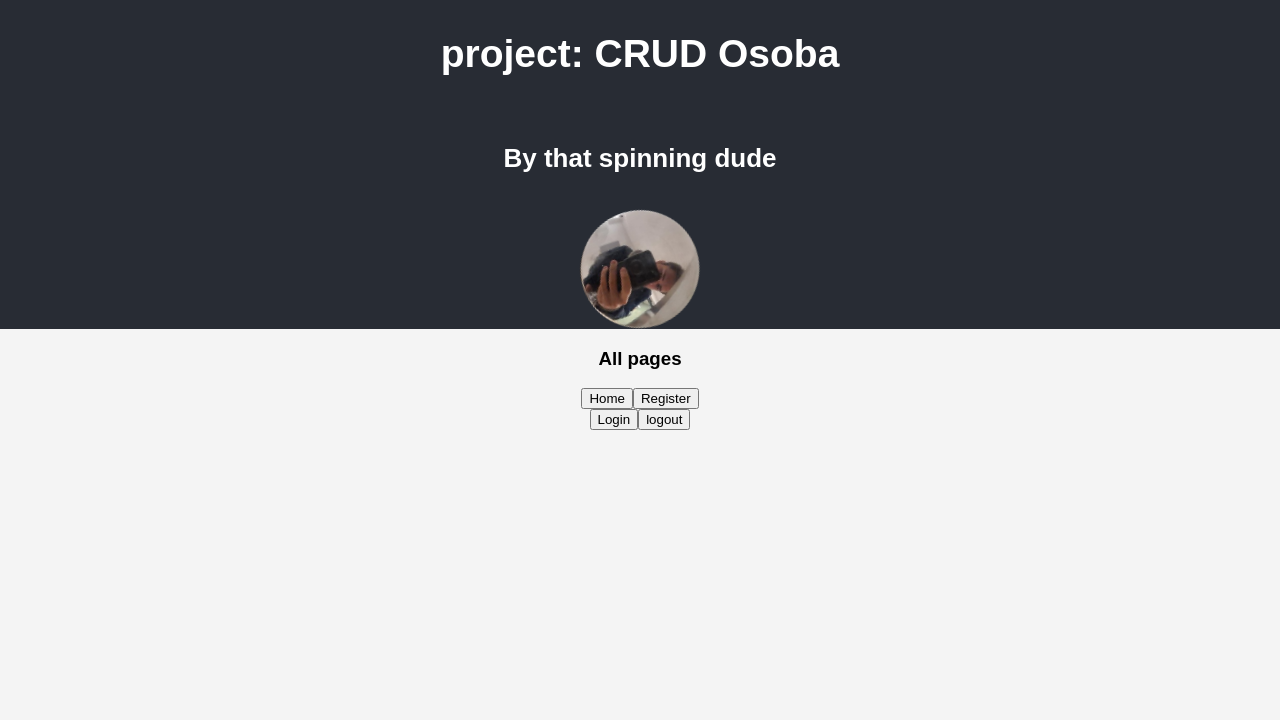
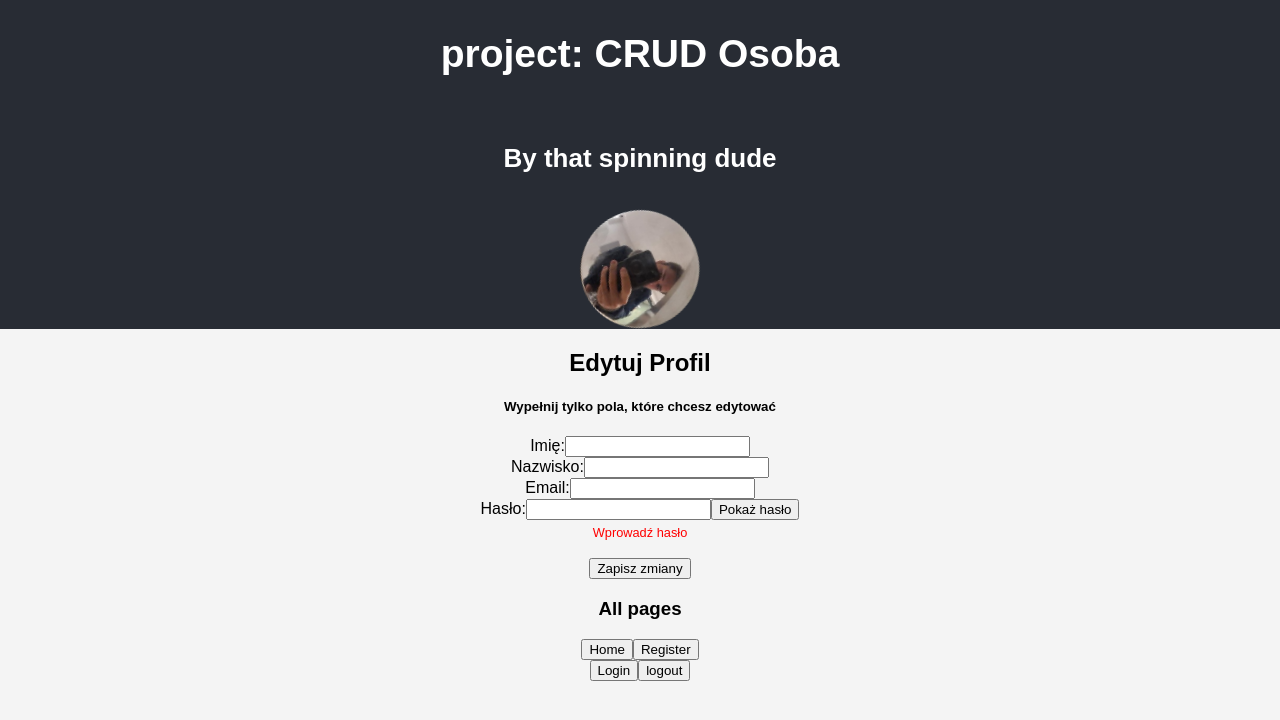
Before and after one commit to KubaKniec/CrudOsobaFront, a React (Create React App) app: page /editData in a window 1280 px wide. Shown: the top 720 px of the page. Built offline with nearby package versions, Linux system fonts and the light colour scheme.

Commit message:
Person data update

```diff
--- a/src/App.js
+++ b/src/App.js
@@ -10,17 +10,31 @@ import Navbar from "./components/Navbar";
 import React, {useEffect, useState} from "react";
 import axios from "axios";
 import {render} from "@testing-library/react";
+import EditPersonData from "./components/EditPersonData";
 
 
 function App() {
+    // const handleRefresh = () => {
+    //     window.location.reload();
+    // };
+
     const logout = () => {
         localStorage.clear();
     }
+
     const isLoggedIn = () => {
-        if (localStorage.getItem('login-data-name') !== undefined){
-            return render(<button onClick={logout}>logout</button>)
-        }
-        return '';
+        const userName = localStorage.getItem('login-data-name');
+        if (userName) {
+            return (
+                <div>
+                    <h6>Zalogowano jako {userName}</h6>
+                    <button onClick={logout}>logout</button>
+                </div>
+
+            );
+        } else return (
+            <div></div>
+        )
     }
 
     return (
@@ -29,7 +43,9 @@ function App() {
                     <h2>project: CRUD Osoba</h2>
                     <h4>By that spinning dude</h4>
                     <img src={me} className="App-logo" alt="me" />
+                    {isLoggedIn()}
                     {/*<Navbar/>*/}
+
                 </header>
                 <body>
                     <div>
@@ -38,6 +54,7 @@ function App() {
                                     <Route path="/" element={<Home/>}/>
                                     <Route path="/register" element={<Register/>}/>
                                     <Route path="/login" element={<Login/>}/>
+                                    <Route path="/editData" element={<EditPersonData/>}/>
                                 </Routes>
                                     <h3>All pages</h3>
                                 <Link to="/">
--- /dev/null
+++ b/src/components/EditPersonData.js
@@ -0,0 +1,152 @@
+import React, {Component} from "react";
+import {Link} from "react-router-dom";
+import ApiService from "../service/ApiService";
+
+class EditPersonData extends Component {
+    constructor(props) {
+        super(props);
+        this.state = {
+            id: '',
+            name: '',
+            surname: '',
+            email: '',
+            password: '',
+            showPassword: false,
+            message: '',
+        };
+    }
+
+    componentDidMount() {
+        // Pobierz dane użytkownika do edycji i ustaw w stanie komponentu
+        this.fetchUserData();
+    }
+
+    fetchUserData = () => {
+        const userId = localStorage.getItem('login-data-id');
+        if (userId) {
+            ApiService.getPersonById(userId)
+                .then((response) => {
+                    const userData = response.data;
+                    this.setState({
+                        id: userId,
+                        name: userData.name,
+                        surname: userData.surname,
+                        email: userData.email,
+                        password: userData.password,
+                    });
+                })
+                .catch((error) => {
+                    console.error('Błąd podczas pobierania danych użytkownika:', error);
+                });
+        }
+    };
+
+    saveChanges = (e) => {
+        const Id = localStorage.getItem('login-data-id');
+        if (Id){
+            e.preventDefault();
+            const { id, name, surname, email, password } = this.state;
+            const userId = localStorage.getItem('login-data-id');
+
+            if (userId) {
+                const person = {
+                    id,
+                    name,
+                    surname,
+                    email,
+                    password,
+                };
+
+                ApiService.updatePersonById(this.state.id, person)
+                    .then((res) => {
+                        this.setState({ message: 'Zaktualizowano dane użytkownika pomyślnie.' });
+                    })
+                    .catch((error) => {
+                        console.error('Błąd podczas aktualizacji danych użytkownika:', error);
+                        this.setState({ message: 'Błąd podczas aktualizacji danych użytkownika.' });
+                    });
+            }
+        } else {
+            alert("Zaloguj się aby edytować dane")
+        }
+    };
+
+    onChange = (e) => {
+        const { name, value } = e.target;
+        this.setState({ [name]: value });
+    };
+
+    toggleShowPassword = () => {
+        this.setState((prevState) => ({
+            showPassword: !prevState.showPassword,
+        }));
+    };
+
+    checkPasswordStrength = () => {
+        const password = this.state.password;
+        if (password === undefined || password === null) {
+            return 'Wprowadź hasło';
+        }
+
+        const passwordRegex = /^(?=.*[a-z])(?=.*[A-Z])(?=.*[0-9])(?=.*[!@#$%^&*()_+{}\[\]:;<>,.?~\\/-]).{6,}$/;
+        const isStrong = passwordRegex.test(this.state.password);
+
+        if (this.state.password.length === 0) {
+            return 'Wprowadź hasło';
+        } else if (!isStrong) {
+            return 'Hasło powinno mieć co najmniej 1 dużą literę, 1 małą literę, więcej niż 6 znaków oraz znak specjalny.';
+        } else {
+            return 'Silne hasło';
+        }
+    };
+
+    render() {
+        const passwordStrength = this.checkPasswordStrength();
+        return (
+            <>
+                <div>
+                    <h2>Edytuj Profil</h2>
+                    <h5>Wypełnij tylko pola, które chcesz edytować</h5>
+
+
+                    <form onSubmit={this.saveChanges}>
+                        <label>
+                            Imię:
+                            <input type="text" name="name" value={this.state.name} onChange={this.onChange} />
+                        </label>
+                        <br />
+                        <label>
+                            Nazwisko:
+                            <input type="text" name="surname" value={this.state.surname} onChange={this.onChange} />
+                        </label>
+                        <br />
+                        <label>
+                            Email:
+                            <input type="email" name="email" value={this.state.email} onChange={this.onChange} />
+                        </label>
+                        <br />
+                        <label>
+                            Hasło:
+                            <input
+                                type={this.state.showPassword ? 'text' : 'password'}
+                                name="password"
+                                value={this.state.password}
+                                onChange={this.onChange}
+                            />
+                            <button type="button" onClick={this.toggleShowPassword}>
+                                {this.state.showPassword ? 'Ukryj hasło' : 'Pokaż hasło'}
+                            </button>
+                        </label>
+                        <div style={{ marginTop: '5px', fontSize: '0.8em', color: this.checkPasswordStrength() === 'Silne hasło' ? 'green' : 'red' }}>
+                            {passwordStrength}
+                        </div>
+                        <br />
+                        <button type="submit">Zapisz zmiany</button>
+                    </form>
+                    {this.state.message && <p style={{ color: 'green' }}>{this.state.message}</p>}
+                </div>
+            </>
+        );
+    }
+}
+export default EditPersonData
--- a/src/components/Login.js
+++ b/src/components/Login.js
@@ -17,13 +17,17 @@ class Login extends Component {
         e.preventDefault();
         ApiService.loginPerson(this.state.email, this.state.password)
             .then(response => {
+                if (response.data && response.data.id && response.data.name && response.data.surname){
                     const person = response.data;
-                        localStorage.setItem('login-data-id', person.id);
-                        localStorage.setItem('login-data-email', this.state.email);
-                        localStorage.setItem('login-data-password', this.state.password);
-                        localStorage.setItem('login-data-name', person.name);
-                        localStorage.setItem('login-data-surname', person.surname);
-
+                    localStorage.setItem('login-data-id', person.id);
+                    localStorage.setItem('login-data-email', this.state.email);
+                    localStorage.setItem('login-data-password', this.state.password);
+                    localStorage.setItem('login-data-name', person.name);
+                    localStorage.setItem('login-data-surname', person.surname);
+                    alert("Logged in successfully")
+                } else {
+                    alert("Bad email or password")
+                }
 
             })
 
@@ -31,6 +35,12 @@ class Login extends Component {
 
     onChange = (e) =>
         this.setState({[e.target.name]: e.target.value});
+
+    toggleShowPassword = () => {
+        this.setState((prevState) => ({
+            showPassword: !prevState.showPassword,
+        }));
+    };
 
     render() {
         return (
@@ -47,7 +57,15 @@ class Login extends Component {
                     <br/>
                     <label>
                         Hasło:
-                        <input type="password" name="password" value={this.password} onChange={this.onChange}/>
+                        <input
+                            type={this.state.showPassword ? 'text' : 'password'}
+                            name="password"
+                            value={this.state.password}
+                            onChange={this.onChange}
+                        />
+                        <button type="button" onClick={this.toggleShowPassword}>
+                            {this.state.showPassword ? 'Ukryj hasło' : 'Pokaż hasło'}
+                        </button>
                     </label>
                     <br/>
                     <button type="submit" onClick={this.loginPerson}>Zaloguj się</button>
--- a/src/components/Register.js
+++ b/src/components/Register.js
@@ -10,7 +10,8 @@ class Register extends Component {
             name: '',
             surname: '',
             email: '',
-            password: ''
+            password: '',
+            showPassword: false,
         }
         this.savePerson = this.savePerson.bind(this);
     }
@@ -18,18 +19,64 @@ class Register extends Component {
 
     savePerson = (e) => {
         e.preventDefault();
-        // const navigate = useNavigate();
-        let person = { name: this.state.name, surname: this.state.surname, email: this.state.email, password: this.state.password };
+
+        // Walidacja pola email
+        const emailRegex = /^[^\s@]+@[^\s@]+\.[^\s@]+$/;
+        if (!emailRegex.test(this.state.email)) {
+            alert('Email niepoprawny');
+            return;
+        }
+
+        // Walidacja siły hasła
+        const passwordRegex = /^(?=.*[a-z])(?=.*[A-Z])(?=.*[0-9])(?=.*[!@#$%^&*()_+{}\[\]:;<>,.?~\\/-]).{6,}$/;
+        if (!passwordRegex.test(this.state.password)) {
+            // this.setState({
+            //     message:
+            //         'Hasło powinno mieć co najmniej 1 dużą literę, 1 małą literę, więcej niż 6 znaków oraz znak specjalny.',
+            // });
+            alert('Hasło powinno mieć co najmniej 1 dużą literę, 1 małą literę, więcej niż 6 znaków oraz znak specjalny.');
+            return;
+        }
+
+        // Jeśli walidacja przebiegła pomyślnie, kontynuuj zapisywanie użytkownika
+        const person = {
+            name: this.state.name,
+            surname: this.state.surname,
+            email: this.state.email,
+            password: this.state.password,
+        };
+
         ApiService.createPerson(person)
-            .then(res => {
-                this.setState({ message: 'User added successfully.' });
-                // navigate("/login"); //TODO
-                // this.props.history.push("/login")
+            .then((res) => {
+                this.setState({ message: 'Użytkownik został dodany pomyślnie.' });
+            })
+            .catch((error) => {
+                console.error('Błąd podczas rejestracji:', error);
+                this.setState({ message: 'Błąd podczas rejestracji użytkownika.' });
             });
-    }
+    };
 
     onChange = (e) =>
         this.setState({ [e.target.name]: e.target.value });
+
+    toggleShowPassword = () => {
+        this.setState((prevState) => ({
+            showPassword: !prevState.showPassword,
+        }));
+    };
+
+    checkPasswordStrength = () => {
+        const passwordRegex = /^(?=.*[a-z])(?=.*[A-Z])(?=.*[0-9])(?=.*[!@#$%^&*()_+{}\[\]:;<>,.?~\\/-]).{6,}$/;
+        const isStrong = passwordRegex.test(this.state.password);
+
+        if (this.state.password.length === 0) {
+            return 'Wprowadź hasło';
+        } else if (!isStrong) {
+            return 'Hasło powinno mieć co najmniej 1 dużą literę, 1 małą literę, więcej niż 6 znaków oraz znak specjalny.';
+        } else {
+            return 'Silne hasło';
+        }
+    };
 
     render() {
         return(<>
@@ -61,8 +108,20 @@ class Register extends Component {
                     <br/>
                     <label>
                         Hasło:
-                        <input type="password" name="password" value={this.password} onChange={this.onChange} />
+                        {/*<input type="password" name="password" value={this.password} onChange={this.onChange} />*/}
+                        <input
+                            type={this.state.showPassword ? 'text' : 'password'}
+                            name="password"
+                            value={this.state.password}
+                            onChange={this.onChange}
+                        />
+                        <button type="button" onClick={this.toggleShowPassword}>
+                            {this.state.showPassword ? 'Ukryj hasło' : 'Pokaż hasło'}
+                        </button>
                     </label>
+                    <div style={{ marginTop: '5px', fontSize: '0.8em', color: this.checkPasswordStrength() === 'Silne hasło' ? 'green' : 'red' }}>
+                        {this.checkPasswordStrength()}
+                    </div>
                     <br/>
                     <button type="submit" onClick={this.savePerson}>Zarejestruj się</button>
                 </form>
```
Also changed, not shown: src/components/Home.js (+15 -1 lines), src/service/ApiService.js (+8 -0 lines).
